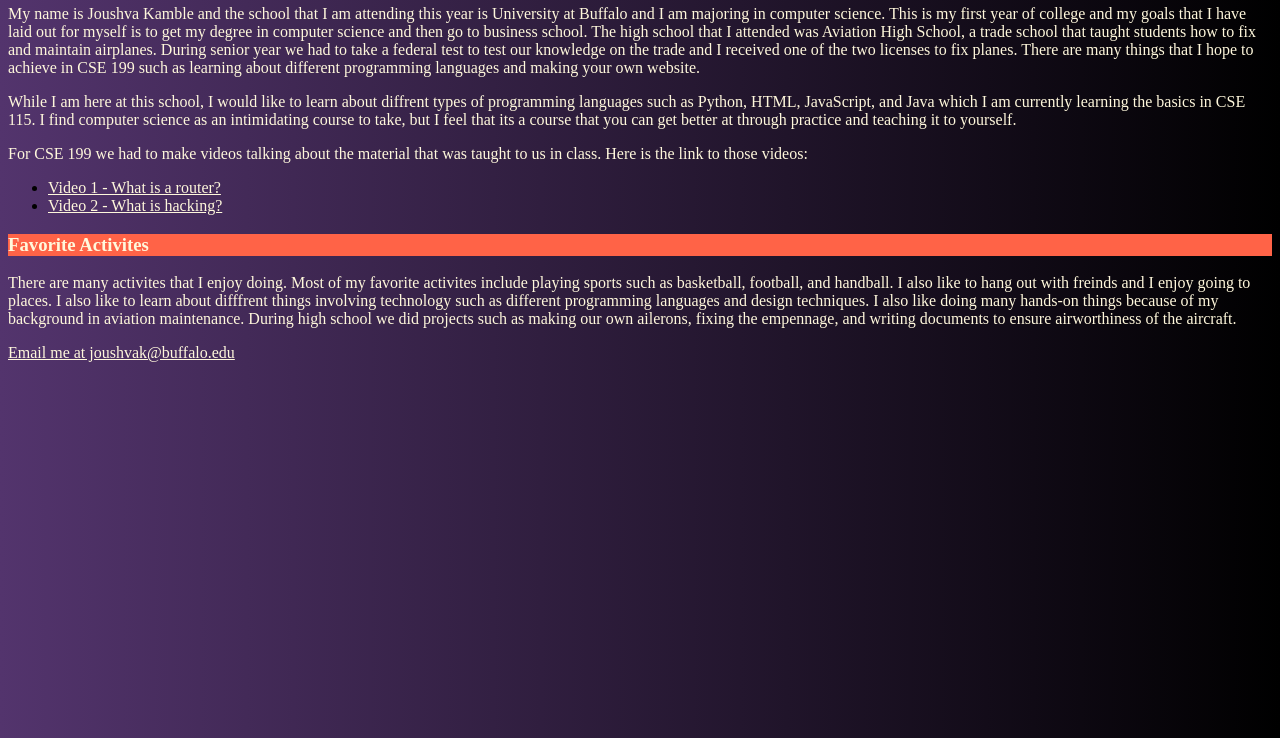
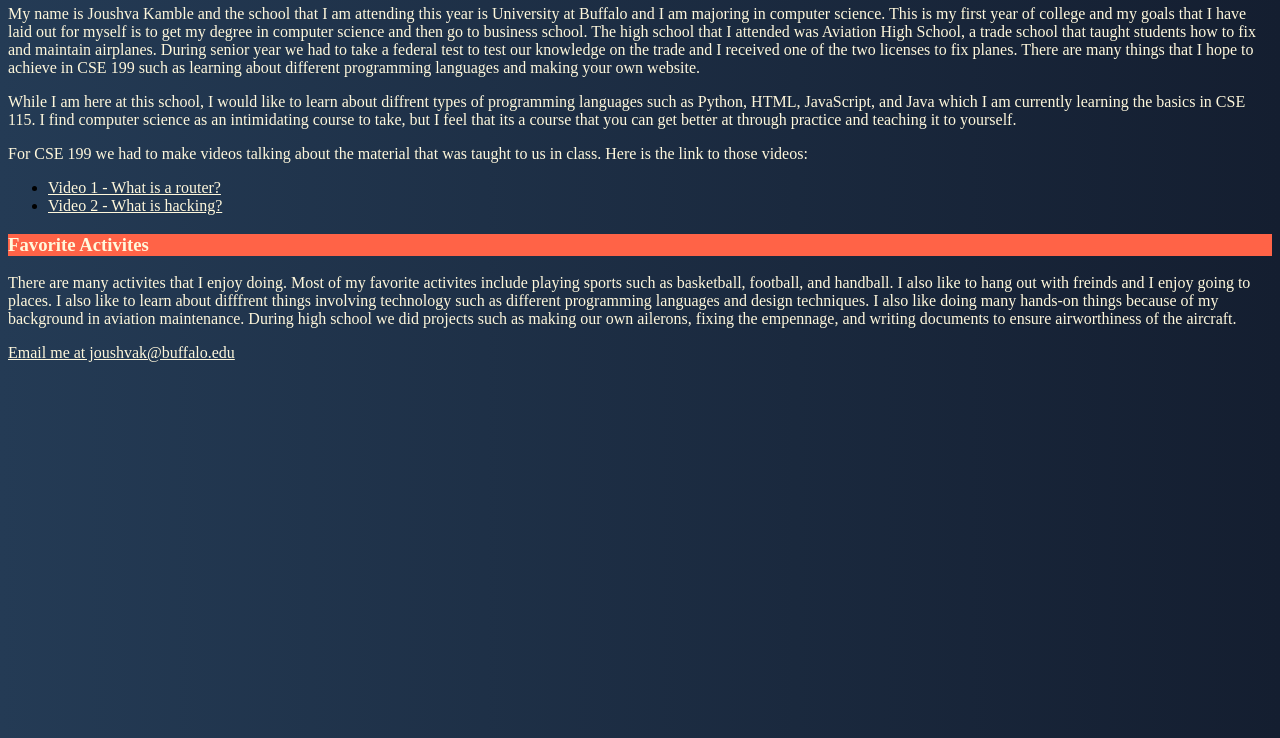
Before and after one commit to joushvak17/joushvak17.github.io, a plain HTML site: page index.html in a window 1280 px wide. Shown: the part 62-800 px from the top of the page. Drawn offline with Linux system fonts and the light colour scheme.

Commit message:
Update index.html

```diff
--- a/index.html
+++ b/index.html
@@ -11,9 +11,9 @@
 
   <style>
    body{
-    background: #000000; /* fallback for old browsers */
-    background: -webkit-linear-gradient(to left, #000000 , #53346D); /* Chrome 10-25, Safari 5.1-6 */
-    background: linear-gradient(to left, #000000 , #53346D); /* W3C, IE 10+/ Edge, Firefox 16+, Chrome 26+, Opera 12+, Safari 7+ */
+    background: #141E30; /* fallback for old browsers */
+    background: -webkit-linear-gradient(to left, #141E30 , #243B55); /* Chrome 10-25, Safari 5.1-6 */
+    background: linear-gradient(to left, #141E30 , #243B55); /* W3C, IE 10+/ Edge, Firefox 16+, Chrome 26+, Opera 12+, Safari 7+ */
    }
   </style>
 
```
